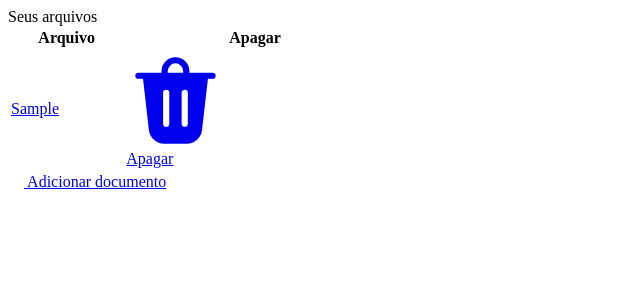
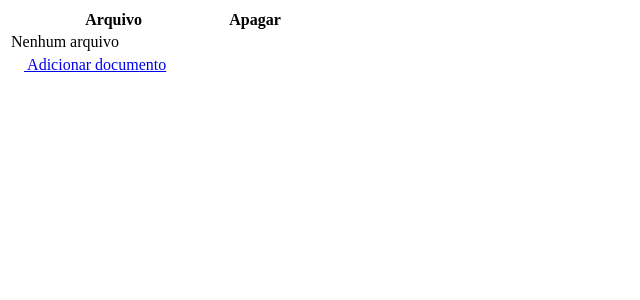
Before and after one commit to sophiawithph/trabalho_pw, a PHP site: page /arquivo.php in a window 1280 px wide. Shown: the top 300 px of the page, without its empty margins (0-640 px from the left). Run offline with PHP 8.4, Linux system fonts and the light colour scheme; a user stored in the database is signed in; tables that the repository leaves empty hold one stand-in row (values such as "Sample post"); some libraries are stand-ins or nearby versions.

Commit message:
listagem parte2

```diff
--- a/arquivo.php
+++ b/arquivo.php
@@ -8,7 +8,7 @@
     require('models/Arquivo.php');
 
     $doc = new Arquivo();
-    $arquivos = $doc->getAll(['id_usuario' =>1 ]);
+    $arquivos = $doc->getAll(['id_usuario' => $_SESSION ['user'] -> id ]);
 
 
     echo $twig->render('arquivos.html', [
--- a/arquivo_ver.php
+++ b/arquivo_ver.php
@@ -11,6 +11,8 @@
     $doc = new Arquivo();
     $info = $doc->getById($id);
 
+
+
     echo $twig->render('arquivo_ver.html', [
         'arquivo' => $info,
     ]);
--- a/templates/arquivos.html
+++ b/templates/arquivos.html
@@ -1,7 +1,5 @@
 
-
-{% block titulo %}Seus arquivos {% endblock %}
-
+{% block conteudo %}
 
 
 
@@ -18,10 +16,11 @@
         {% for doc in arquivos %}
         <!-- Linha para repetir -->
         <tr class="hover:bg-gray-50">
-            <td class="px-6 py-4 font-medium text-gray-900"><a href="arquivo_ver.php{{doc.id}}">{{ doc.arquivo }}</a></td>
-            <td class="px-6 py-4"><a href="Arquivo_apagar.php{{doc.id}}" class="inline-flex items-center gap-1.5 rounded-lg border border-red-500 bg-red-500 px-5 py-2.5 text-center text-sm font-medium text-white shadow-sm transition-all hover:border-red-700 hover:bg-red-700 focus:ring focus:ring-red-200 disabled:cursor-not-allowed disabled:border-red-300 disabled:bg-red-300"><svg xmlns="http://www.w3.org/2000/svg" viewBox="0 0 32 32" fill="currentColor" class="h-4 w-4">
+            <td class="px-6 py-4 font-medium text-gray-900"><a href="arquivo_ver.php?id={{doc.id}}">{{ doc.arquivo }}</a></td>
+            <td class="px-6 py-4"><a href="arquivo_apagar.php{{doc.id}}" class="inline-flex items-center gap-1.5 rounded-lg border border-red-500 bg-red-500 px-5 py-2.5 text-center text-sm font-medium text-white shadow-sm transition-all hover:border-red-700 hover:bg-red-700 focus:ring focus:ring-red-200 disabled:cursor-not-allowed disabled:border-red-300 disabled:bg-red-300"><svg xmlns="http://www.w3.org/2000/svg" viewBox="0 0 32 32" fill="currentColor" class="h-4 w-4">
       <path fill="currentColor" d="M13.5 6.5V7h5v-.5a2.5 2.5 0 0 0-5 0Zm-2 .5v-.5a4.5 4.5 0 1 1 9 0V7H28a1 1 0 1 1 0 2h-1.508L24.6 25.568A5 5 0 0 1 19.63 30h-7.26a5 5 0 0 1-4.97-4.432L5.508 9H4a1 1 0 0 1 0-2h7.5Zm2.5 6.5a1 1 0 1 0-2 0v10a1 1 0 1 0 2 0v-10Zm5-1a1 1 0 0 0-1 1v10a1 1 0 1 0 2 0v-10a1 1 0 0 0-1-1Z" />
     </svg> Apagar</a></td>
+    <td class="px-6 py-4 font-medium text-gray-900"><a href="compartilhamento.php{{doc.id}}">compartilhar</a>  </td>
         </tr>
         <!-- / Linha para repetir -->
         {% else %}
@@ -34,3 +33,4 @@
     </table>
 
     <a href="documentos_novo.php" class="rounded-lg border border-green-500 bg-green-500 px-5 py-2.5 text-center text-sm font-medium text-white shadow-sm transition-all hover:border-green-700 hover:bg-green-700 focus:ring focus:ring-green-200 disabled:cursor-not-allowed disabled:border-green-300 disabled:bg-green-300 inline-flex"><svg xmlns="http://www.w3.org/2000/svg" width="16" height="16" fill="#fff" viewBox="0 0 256 256"><path d="M128,24A104,104,0,1,0,232,128,104.11,104.11,0,0,0,128,24Zm0,192a88,88,0,1,1,88-88A88.1,88.1,0,0,1,128,216Zm48-88a8,8,0,0,1-8,8H136v32a8,8,0,0,1-16,0V136H88a8,8,0,0,1,0-16h32V88a8,8,0,0,1,16,0v32h32A8,8,0,0,1,176,128Z"></path></svg> Adicionar documento</a>
+{% endblock %}
```
Also changed, not shown: arquivo_apagar.php (added, +26 -0 lines), compartilhamento.php (line endings or trailing spaces), templates/arquivo_ver.html (added), templates/compartilhar.html (added), uploads/vintage.png (added).
